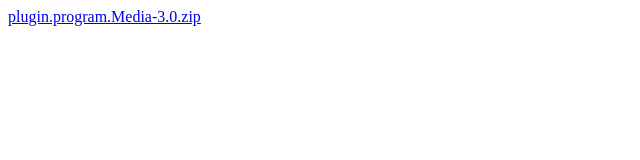
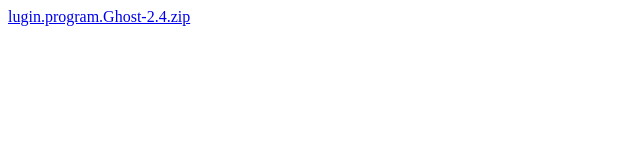
Before and after one commit to moshep15/gnew.github.io, a plain HTML site: page index.html in a window 1280 px wide. Shown: the full height of the page, 0-640 px from the left. Drawn offline with Linux system fonts and the light colour scheme.

Commit message:
Update index.html

```diff
--- a/index.html
+++ b/index.html
@@ -1 +1 @@
-<a href="plugin.program.Media-3.0.zip">plugin.program.Media-3.0.zip</a>
+<a href="lugin.program.Ghost-2.4.zip">lugin.program.Ghost-2.4.zip</a>
```
